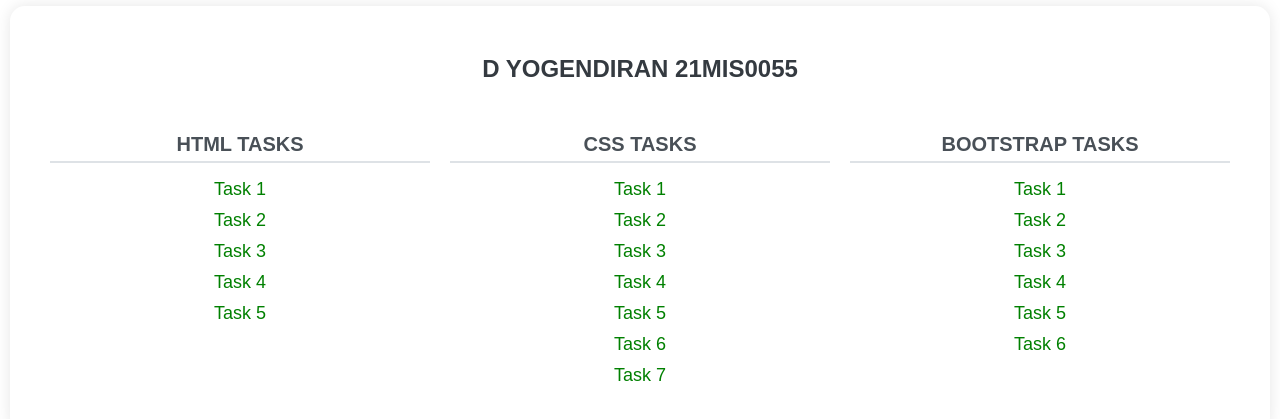
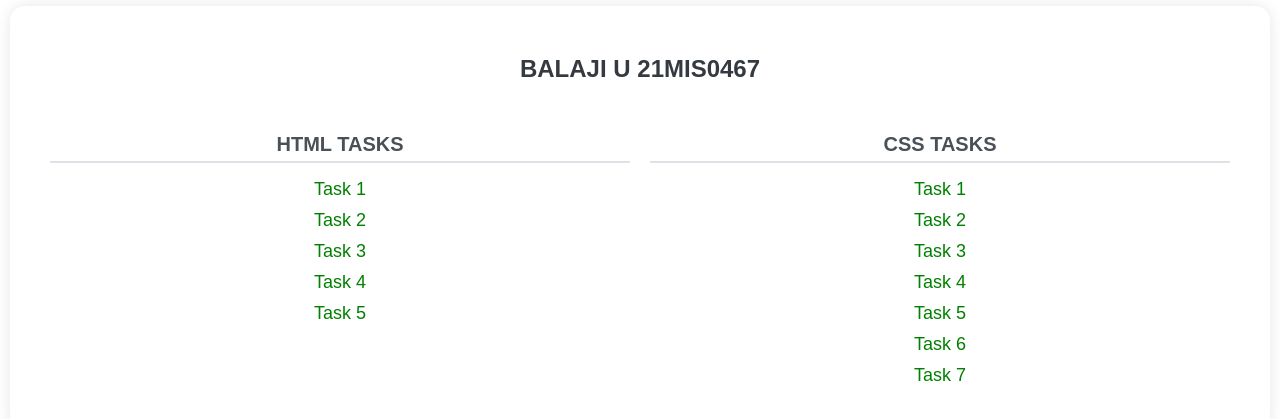
Before and after one commit to RosterBala/MERN, a plain HTML site: page index.html in a window 1280 px wide. Shown: the part 181-600 px from the top of the page. Drawn offline with Linux system fonts and the light colour scheme.

Commit message:
Update index.html

```diff
--- a/index.html
+++ b/index.html
@@ -63,7 +63,7 @@
 </head>
 <body>
     <div class="navigation-container">
-        <h2>D YOGENDIRAN 21MIS0055</h2>
+        <h2>BALAJI U 21MIS0467</h2>
 
         <div class="task-categories">
             <div class="task-category">
@@ -80,25 +80,13 @@
             <div class="task-category">
                 <h3>CSS TASKS</h3>
                 <ul>
-                    <li><a href="CSS/task1.html">Task 1</a></li>
-                    <li><a href="CSS/task2.html">Task 2</a></li>
-                    <li><a href="CSS/task3.html">Task 3</a></li>
-                    <li><a href="CSS/task4.html">Task 4</a></li>
-                    <li><a href="CSS/task5.html">Task 5</a></li>
-                    <li><a href="CSS/task6.html">Task 6</a></li>
-                    <li><a href="CSS/task7.html">Task 7</a></li>
-                </ul>
-            </div>
-
-            <div class="task-category">
-                <h3>BOOTSTRAP TASKS</h3>
-                <ul>
-                    <li><a href="BOOTSTRAP/task1.html">Task 1</a></li>
-                    <li><a href="BOOTSTRAP/task2.html">Task 2</a></li>
-                    <li><a href="BOOTSTRAP/task3.html">Task 3</a></li>
-                    <li><a href="BOOTSTRAP/task4.html">Task 4</a></li>
-                    <li><a href="BOOTSTRAP/task5.html">Task 5</a></li>
-                    <li><a href="BOOTSTRAP/task6.html">Task 6</a></li>
+                    <li><a href="CSS/task1css.html">Task 1</a></li>
+                    <li><a href="CSS/task2css.html">Task 2</a></li>
+                    <li><a href="CSS/task3css.html">Task 3</a></li>
+                    <li><a href="CSS/task4css.html">Task 4</a></li>
+                    <li><a href="CSS/task5css.html">Task 5</a></li>
+                    <li><a href="CSS/task6css.html">Task 6</a></li>
+                    <li><a href="CSS/task7css.html">Task 7</a></li>
                 </ul>
             </div>
         </div>
```
